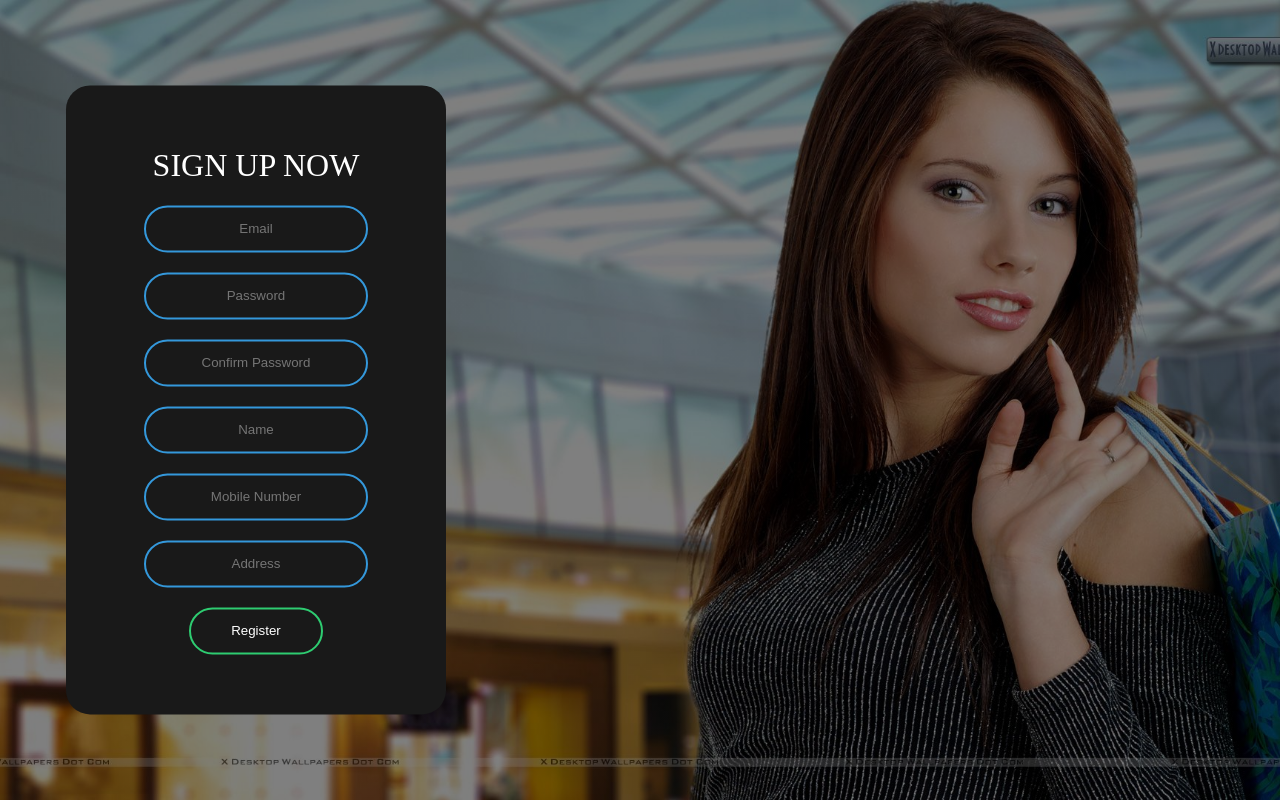
After one commit to OmarSalah16/is388-marketplace, a PHP site: page /signup.php in a window 1280 px wide. The commit adds this page. Run offline with PHP 8.4, Linux system fonts and the light colour scheme.

Commit message:
basic register

```diff
--- a/customerHome.php
+++ b/customerHome.php
@@ -6,7 +6,6 @@
     <?php include "navbar.php"; ?>
   </head>
   <body>
-    <header>
       <div class="subtitle">
         <h2>BEST.NEWS.EVER.</h2>
       </div>
@@ -26,7 +25,6 @@
         <h3>Winter Collection 2021</h3>
         <h2> NEW ARRIVALS</h3>
       </div>
-    </header>
   </body>
 </html>
 
--- a/customerMenu.php
+++ b/customerMenu.php
@@ -13,6 +13,7 @@
 
         <ul>
           <li class = "home"><a href = "customerHome.php">Home</a></li>
+          <li class = "profile"><a href = "customerProfile.php">Profile</a></li>
           <li class = "profile"><a href = "customerProfile.php">Profile</a></li>
           <li class = "contact"><a href = "customerContact.php">Contact</a></li>
           <li> <a href="#">SEARCH</a> </li>
--- a/php/clients.php
+++ b/php/clients.php
@@ -24,12 +24,11 @@ else{
   while($row = mysqli_fetch_array($result)) {
   echo "<tr>";
   echo "<td>" . $row['ID'] . "</td>";
-  echo "<td>" . $row['username'] . "</td>";
   echo "<td>" . $row['name'] . "</td>";
   echo "<td>" . $row['email'] . "</td>";
   echo "<td>" . $row['mobile'] . "</td>";
-  echo "<td align='center'><a href='#'>View Profile</a></td>";
-  echo "<td align='center'><a href='#'>View Orders</a></td>";
+  echo "<td align='center'><a href='viewClient?id=$row[ID]'>View Profile</a></td>";
+  echo "<td align='center'><a href='viewOrders?id=$row[ID]'>View Orders</a></td>";
   echo "</tr>";
   }
 }
--- a/php/orders.php
+++ b/php/orders.php
@@ -10,7 +10,6 @@ function viewO($con){
   $range2 = $_GET['range2'];
   $sql = "SELECT orders.ID, product_id, name, price, customer_id, status, date FROM orders INNER JOIN products ON orders.product_id = products.ID";
   $sql2="SELECT orders.ID, product_id, name, price, customer_id, status, date FROM orders INNER JOIN products ON orders.product_id = products.ID WHERE $select = '$bar'";
-
   if($bar == ""){
     $result = mysqli_query($con,$sql);
   }
@@ -28,10 +27,10 @@ function viewO($con){
     }
     echo "<tr>";
     echo "<td>" . $row['ID'] . "</td>";
+    echo "<td>" . $row['customer_id'] . "</td>";
     echo "<td>" . $row['product_id'] . "</td>";
     echo "<td>" . $row['name'] . "</td>";
     echo "<td>" . $row['price'] . "</td>";
-    echo "<td>" . $row['customer_id'] . "</td>";
     echo "<td>" . $row['status'] . "</td>";
     echo "<td>" . $row['date'] . "</td>";
     echo "<td align='center'><button type='button' name='delete' onclick='deleteOrder(".$row['ID'].")'>Delete</button></td>";
--- /dev/null
+++ b/signup.php
@@ -0,0 +1,115 @@
+<!DOCTYPE html>
+<html lang="en" dir="ltr">
+  <head>
+    <meta charset="utf-8">
+    <title>Registration Page</title>
+    <style media="screen">
+      body{
+        margin:0;
+        padding:0;
+        font-family: Century Gothic;
+        background-image:linear-gradient(rgba(0, 0, 0, 0.5),rgba(0, 0, 0, 0.5)), url(pics/register.jpg);
+        background-size: cover;
+        background-position:center;
+        background-repeat: no-repeat;
+        height:100vh;
+      }
+      .box{
+        width:300px;
+        padding: 40px;
+        position: absolute;
+        left:20%;
+        bottom: 50%;
+        transform: translate(-50%, 50%);
+        background: #191919;
+        text-align: center;
+        border-radius: 24px;
+      }
+      .box h1{
+        color:white;
+        text-transform: uppercase;
+        font-weight: 500;
+      }
+      .box input[type="text"], .box input[type="password"]{
+        border:0;
+        background: none;
+        display: block;
+        margin: 20px auto;
+        text-align: center;
+        border: 2px solid #3498db;
+        padding: 14px 10px;
+        width: 200px;
+        outline: none;
+        color: white;
+        border-radius: 24px;
+        transition: 0.25s;
+      }
+      .box input[type="text"]:focus, .box input[type="password"]:focus{
+        width: 280px;
+        border-color: #2ecc71;
+      }
+      .box input[type="submit"]{
+        border:0;
+        background: none;
+        display: block;
+        margin: 20px auto;
+        text-align: center;
+        border: 2px solid #2ecc71;
+        padding: 14px 40px;
+        outline: none;
+        color: white;
+        border-radius: 24px;
+        transition: 0.25s;
+        cursor:pointer;
+      }
+      .box input[type="submit"]:hover{
+        background: #2ecc71;
+      }
+    </style>
+  </head>
+  <body>
+    <form class="box" action="signup.php" method="post">
+      <h1>Sign Up Now</h1>
+      <input type="text" name="email" placeholder="Email">
+      <input type="password" name="password" placeholder="Password">
+      <input type="password" name="Cpassword" placeholder="Confirm Password">
+      <input type="text" name="name" placeholder="Name">
+      <input type="text" name="mobile" placeholder="Mobile Number">
+      <input type="text" name="address" placeholder="Address">
+      <input type="submit" name="submit" value="Register">
+    </form>
+    <?php
+      include 'php/dbhandler.php';
+      if (isset($_POST['submit'])){
+        $err = [];
+        if($_POST['password']!=$_POST['Cpassword']){
+          array_push($err,"confirm password");
+        }
+        if (!filter_var($_POST['email'], FILTER_VALIDATE_EMAIL)) {
+          array_push($err,"incorrect email");
+        }
+        $checksql = "SELECT email FROM users WHERE email = '$_POST[email]'";
+        $checkres = mysqli_query($con,$checksql);
+        if (mysqli_num_rows($result)!=0){
+          array_push($err,"email already in use");
+        }
+        $i=0;
+        for($i;$i<count($err);$i++){
+          echo $err[$i]."<br>";
+        }
+        if($i!=0){
+          exit(0);
+        }
+        $sql = "INSERT INTO users (email,password,name,mobile,role) VALUES ('$_POST[email]','$_POST[password]','$_POST[name]','$_POST[mobile]','customer')";
+        $result = mysqli_query($con,$sql);
+        if($result){
+          echo "success";
+          // header("Location: login.php");
+        }
+        else {
+          echo "failure";
+        }
+      }
+    ?>
+     </body>
+</html>
--- /dev/null
+++ b/viewClient.php
@@ -0,0 +1 @@
+<!-- admin view client profile here -->
--- a/viewOrders.html
+++ b/viewOrders.php
@@ -11,12 +11,12 @@
     <h2>Orders</h2>
 
 <div class="viewOrder">
-    <label for=""></label> <input type="text" name="searchBar" id="searchBar" oninput="showOrders()">
+    <label for=""></label> <input type="text" name="searchBar" id="searchBar" oninput="showOrders()" <?php if(isset($_GET['id'])){echo "value='$_GET[id]'";} ?>>
     <select name="searchBy" id="searchBy" onchange="showOrders()">
+      <option value="customer_id" >Customer ID</option>
       <option value="ID" >ID</option>
       <option value="Name" >name</option>
       <option value="product_id" >Product ID</option>
-      <option value="customer" >Customer ID</option>
       <option value="Status">Status</option>
       <!--<option value="Date">Date</option>-->
     </select>
@@ -30,10 +30,10 @@
       <thead>
         <tr>
           <th><strong>ID</strong></th>
+          <th><strong>Customer ID</strong></th>
           <th><strong>Product ID</strong></th>
           <th><strong>Name</strong></th>
           <th><strong>Price</strong></th>
-          <th><strong>Customer ID</strong></th>
           <th><strong>Status</strong></th>
           <th><strong>Date</strong></th>
 
```
Also changed, not shown: login.php (+4 -4 lines), php/signup.php (added, +132 -0 lines).
